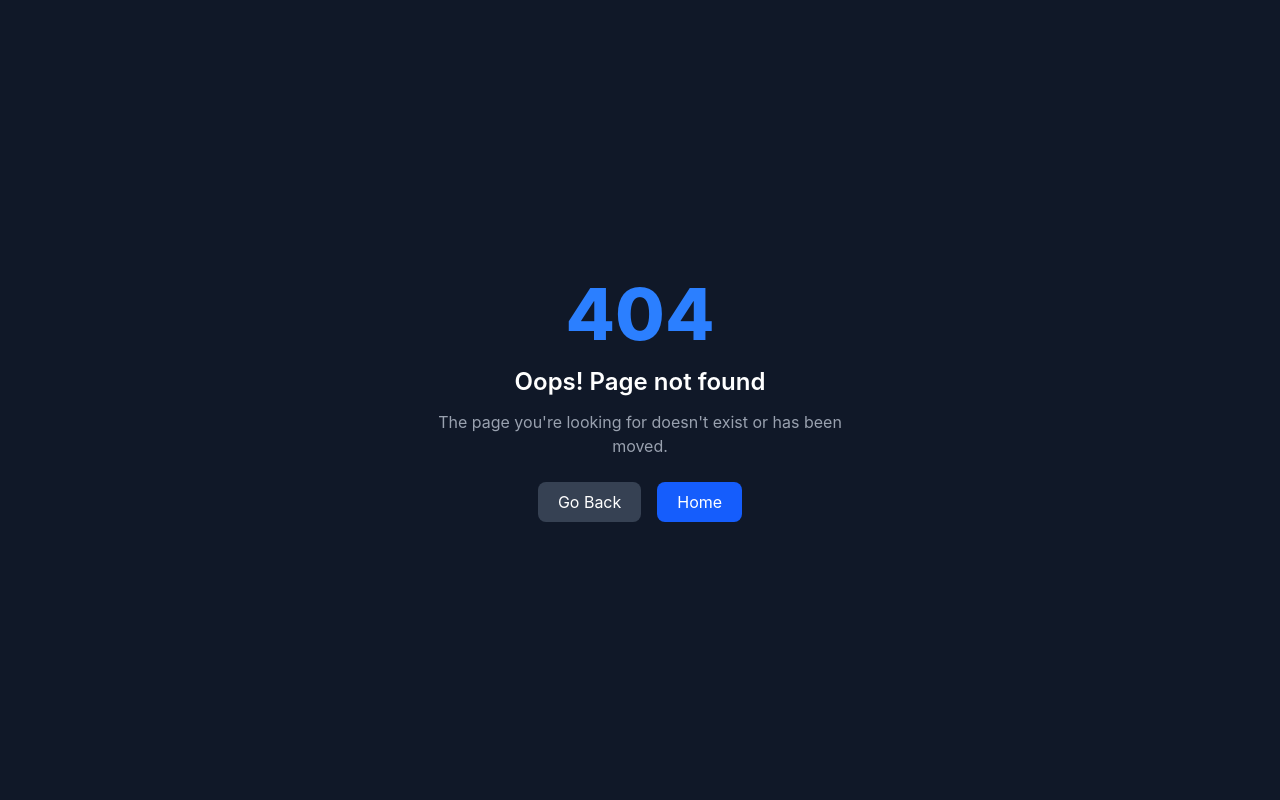
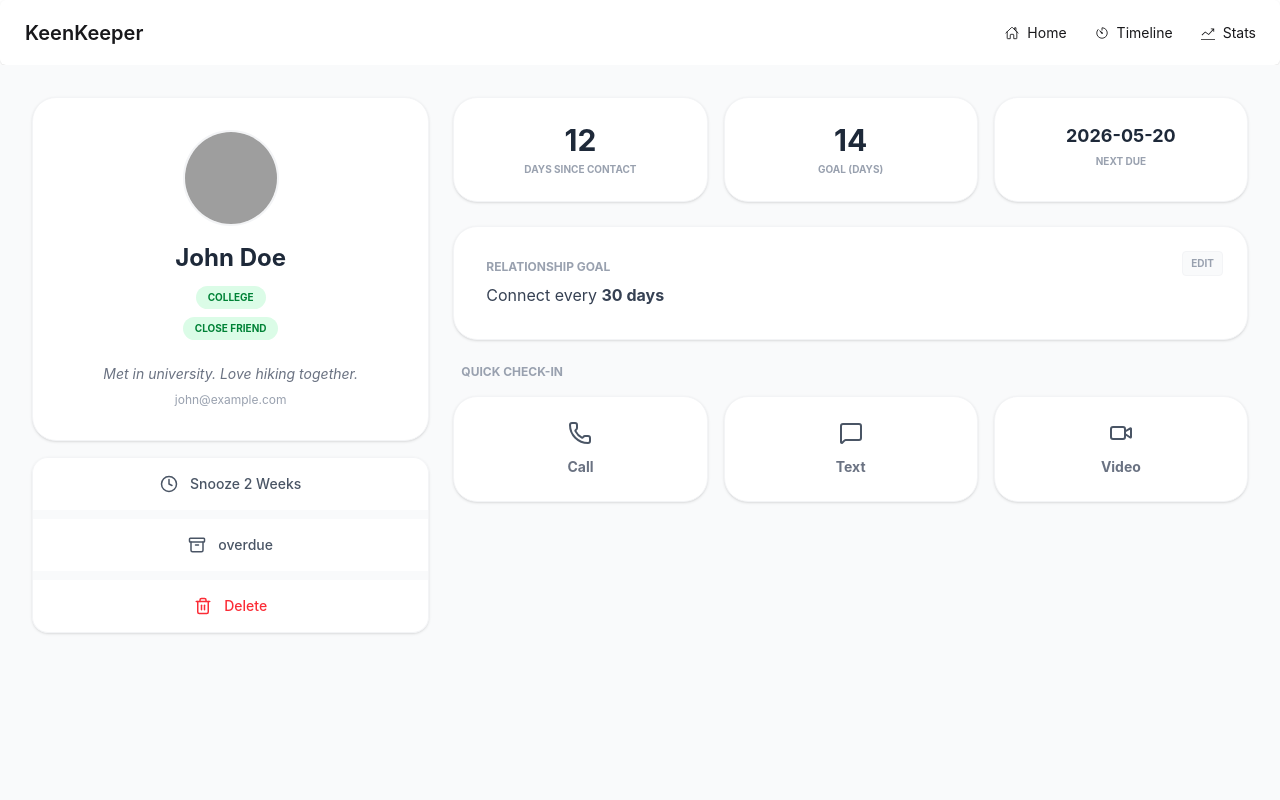
Before and after one commit to Rahim-Ahmed-10/Keen-Keeper, a React (Vite) app: page /FriendsDetails/1 in a window 1280 px wide. Before the commit this address had no page. Shown: the top 800 px of the page. Built offline with nearby package versions, Linux system fonts and the light colour scheme; grey boxes are pictures that could not be loaded.

Commit message:
Added for FriendDetails page

```diff
--- a/package.json
+++ b/package.json
@@ -11,6 +11,7 @@
   },
   "dependencies": {
     "@tailwindcss/vite": "^4.3.0",
+    "lucide-react": "^1.14.0",
     "react": "^19.2.6",
     "react-dom": "^19.2.6",
     "react-icons": "^5.6.0",
--- a/src/components/homePage/Friends.jsx
+++ b/src/components/homePage/Friends.jsx
@@ -1,4 +1,5 @@
 import React from 'react';
+import { Link } from 'react-router';
 import { FadeLoader } from 'react-spinners';
 // import { useLoaderData } from 'react-router';
 
@@ -33,7 +34,7 @@ const statusColors= {
          (<div className='grid grid-cols-4 gap-4 mb-17'>
             {
             friends.map((friend) =>{
-                return <div key={friend.id} className="card bg-base-100  shadow-sm">
+                return <Link to={`/FriendsDetails/${friend.id}`} key={friend.id} className="card bg-base-100  shadow-sm">
   <figure className="px-10 pt-10">
     <img
       src={friend.picture}
@@ -57,7 +58,7 @@ const statusColors= {
         </div>
     </div>
   </div>
-</div>
+</Link>
             })
             }
         </div>
--- a/src/main.jsx
+++ b/src/main.jsx
@@ -8,6 +8,7 @@ import NotFoundPage from './pages/NotFoundPage/NotFoundPage'
 import Timeline from './pages/Timeline/Timeline'
 import StatsPage from './pages/StatsPage/StatsPage'
 import HomePage from './pages/HomePage/HomePage'
+import FriendDetails from './pages/FriendsDetails/FriendDetails'
 
 const router = createBrowserRouter(
   [
@@ -19,6 +20,11 @@ const router = createBrowserRouter(
           index: true,
           element: <HomePage />,
           // loader: ()=> fetch("/data.json"),
+        },
+        {
+          path: '/FriendsDetails/:friendId',
+          element: <FriendDetails />,
+          loader: () => fetch('/data.json'),
         },
         {
           path: '/Timeline',
--- /dev/null
+++ b/src/pages/FriendsDetails/FriendDetails.jsx
@@ -0,0 +1,122 @@
+import React, { useState } from 'react';
+import { useLoaderData, useParams } from 'react-router';
+import { Phone, MessageSquare, Video, Clock, Archive, Trash2 } from 'lucide-react';
+
+
+const statusColors= {
+    'overdue': 'bg-red-500 text-white',
+    'active': 'bg-green-600 text-white',
+    'inactive': 'bg-orange-400 text-white',
+    'work': 'bg-blue-100 text-blue-700',
+    'family': 'bg-purple-100 text-purple-700'
+    }
+
+const FriendDetails = () => {
+    const { friendId } = useParams();
+
+    const friends = useLoaderData();
+
+    const expectedFriend = friends.find(friend => friend.id === Number(friendId));
+
+    const [callTimeLine, setCallTimeLine] = useState([]);
+
+    const handleCallTimeLine = () => {
+        setCallTimeLine([...callTimeLine, expectedFriend])
+    }
+    console.log(callTimeLine, "handleCallTimeLine")
+
+    return (
+
+
+
+        <div className="bg-gray-50 min-h-screen p-4 md:p-8 font-sans">
+            <div className="container mx-auto flex flex-col md:flex-row gap-6">
+
+
+                <div className="w-full md:w-1/3 space-y-4">
+                    <div className="bg-white p-8 rounded-3xl shadow-sm border border-gray-100 text-center">
+                        <img
+                            src={expectedFriend.picture}
+                            alt={expectedFriend.name}
+                            className="w-24 h-24 rounded-full mx-auto mb-4 object-cover border-2 border-gray-100"
+                        />
+                        <h2 className="text-2xl font-bold text-gray-800">{expectedFriend.name}</h2>
+                        <div className="flex flex-col gap-2 mt-3 items-center">
+
+                           {expectedFriend.tags.map((tag, index)=>(
+            <span key={index} className='px-3 py-1 text-[10px] font-bold uppercase rounded-full bg-green-100 text-green-700'>
+                {tag}
+            </span>
+        ))}
+                        </div>
+                        <p className="text-gray-500 italic text-sm mt-6">{expectedFriend.bio}</p>
+                        <p className="text-gray-400 text-xs mt-2">{expectedFriend.email}</p>
+                    </div>
+
+
+                    <div className="rounded-2xl shadow-sm border border-gray-100 space-y-2 overflow-hidden">
+                        <button className="w-full flex items-center bg-white  justify-center gap-3 p-4 hover:bg-gray-50 text-gray-600 border-b border-gray-50 transition-colors">
+                            <Clock size={18} /> <span className="text-sm font-medium">Snooze 2 Weeks</span>
+                        </button>
+                        <button className="w-full flex items-center bg-white  justify-center gap-3 p-4 hover:bg-gray-50 text-gray-600 border-b border-gray-50 transition-colors">
+                            <Archive size={18} /> <span className="text-sm font-medium">{expectedFriend.status}</span>
+                        </button>
+                        <button className="w-full flex items-center bg-white  justify-center gap-3 p-4 hover:bg-red-50 text-red-500 transition-colors">
+                            <Trash2 size={18} /> <span className="text-sm font-medium cursor-pointer">Delete</span>
+                        </button>
+                    </div>
+                </div>
+
+
+                <div className="w-full md:w-2/3 space-y-6">
+
+
+                    <div className="grid grid-cols-3 gap-4">
+                        <div className="bg-white p-6 rounded-3xl shadow-sm border border-gray-100 text-center">
+                            <p className="text-3xl font-bold text-gray-800">{expectedFriend.days_since_contact}</p>
+                            <p className="text-[10px] text-gray-400 mt-1 font-bold uppercase">Days Since Contact</p>
+                        </div>
+                        <div className="bg-white p-6 rounded-3xl shadow-sm border border-gray-100 text-center">
+                            <p className="text-3xl font-bold text-gray-800">{expectedFriend.goal}</p>
+                            <p className="text-[10px] text-gray-400 mt-1 font-bold uppercase">Goal (Days)</p>
+                        </div>
+                        <div className="bg-white p-6 rounded-3xl shadow-sm border border-gray-100 text-center">
+                            <p className="text-lg font-bold text-gray-800">{expectedFriend.next_due_date}</p>
+                            <p className="text-[10px] text-gray-400 mt-1 font-bold uppercase">Next Due</p>
+                        </div>
+                    </div>
+
+
+                    <div className="bg-white p-8 rounded-3xl shadow-sm border border-gray-100 relative">
+                        <button className="absolute top-6 right-6 text-[10px] bg-gray-50 text-gray-400 px-2 py-1 rounded font-bold uppercase border border-gray-100 cursor-pointer">Edit</button>
+                        <h3 className="text-gray-400 text-xs font-bold uppercase mb-2">Relationship Goal</h3>
+                        <p className="text-gray-700">Connect every <span className="font-bold">30 days</span></p>
+                    </div>
+
+
+                    <div>
+                        <h3 className="text-gray-400 text-xs font-bold uppercase mb-4 ml-2">Quick Check-In</h3>
+                        <div className="grid grid-cols-3 gap-4">
+                            <button onClick={handleCallTimeLine} className="flex flex-col items-center gap-3 bg-white p-6 rounded-3xl shadow-sm border border-gray-100 hover:bg-blue-50 transition-all cursor-pointer">
+                                <Phone className="text-gray-600" />
+                                <span className="text-sm font-bold text-gray-500">Call</span>
+                            </button>
+                            <button className="flex flex-col items-center gap-3 bg-white p-6 rounded-3xl shadow-sm border border-gray-100 hover:bg-blue-50 transition-all cursor-pointer">
+                                <MessageSquare className="text-gray-600" />
+                                <span className="text-sm font-bold text-gray-500">Text</span>
+                            </button>
+                            <button className="flex flex-col items-center gap-3 bg-white p-6 rounded-3xl shadow-sm border border-gray-100 hover:bg-blue-50 transition-all cursor-pointer">
+                                <Video className="text-gray-600" />
+                                <span className="text-sm font-bold text-gray-500">Video</span>
+                            </button>
+                        </div>
+                    </div>
+                </div>
+
+            </div>
+        </div>
+    );
+};
+
+
+export default FriendDetails;
--- a/src/pages/HomePage/HomePage.jsx
+++ b/src/pages/HomePage/HomePage.jsx
@@ -12,7 +12,7 @@ const [loading, setLoading] = useState(true);
         const data = await res.json();
 
         setTimeout (() =>{
-            setFriends(data);
+        setFriends(data);
         setLoading(false);
         },1000);
 
```
Also changed, not shown: 1 other file (tests, documents, lock files or other folders).
